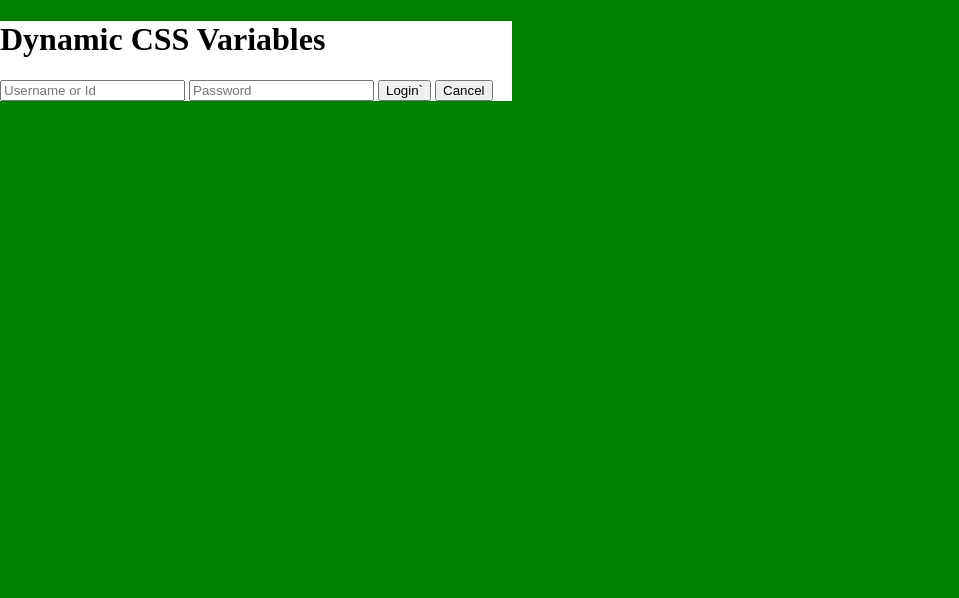
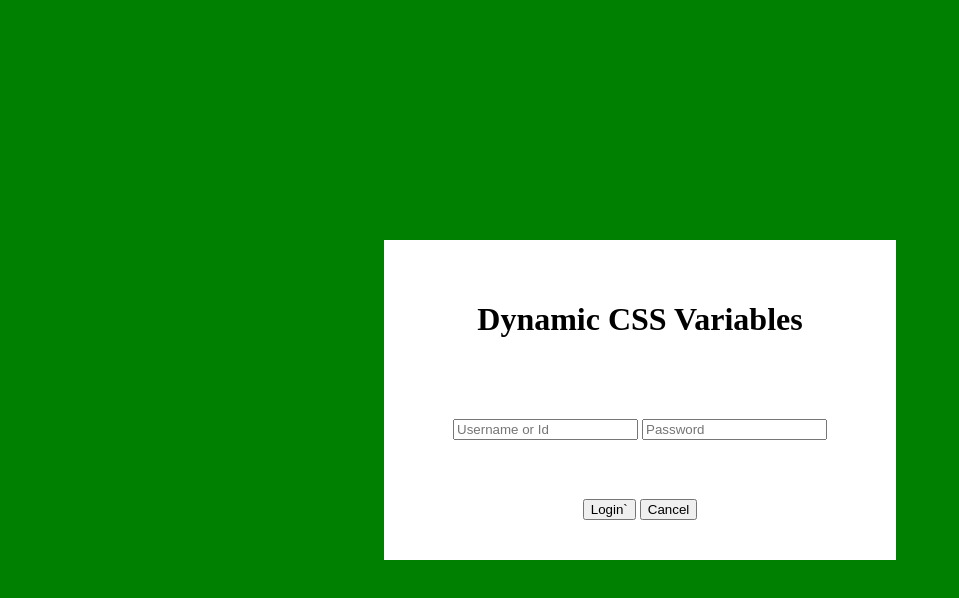
Before and after one commit to Yuuuusssuufff/Dynamic-CSS-Variables, a plain HTML site: page index.html in a window 1280 px wide. Shown: the whole page, without its empty margins (0-959 px from the left). Drawn offline with Linux system fonts and the light colour scheme.

Commit message:
user interface

```diff
--- a/index.html
+++ b/index.html
@@ -10,10 +10,14 @@
 <body>
     <main>
         <h1>Dynamic CSS Variables</h1>
-        <input type="text" id="user" placeholder="Username or Id">
-        <input type="password" id="user" placeholder="Password">
-        <button id="login">Login`</button>
-        <button id="cancel">Cancel</button>
+        <div>
+            <input type="text" id="user" placeholder="Username or Id">
+            <input type="password" id="user" placeholder="Password">
+        </div>
+        <span>
+            <button id="login">Login`</button>
+            <button id="cancel">Cancel</button>
+        </span>
     </main>
 </body>
 </html>
--- a/style.css
+++ b/style.css
@@ -6,16 +6,24 @@
     --color: white;
     --spacewarning: lightyellow;
     --unmatch: rgba(255, 0, 0, 0.1);
-    }
+}
 html,body{
     margin: 0;
     padding: 0;
+    height: 100%;
 }
 body{
     background: green;
+    display: grid;
+    place-items: center;
+    column-gap: 20px;
 }
 main{
     width: 40vw;
-    height: 30%;
+    height: 40%;
+    display: grid;
+    place-items: center;
     background-color: var(--background);
+    padding: 10px;
+
 }
```
